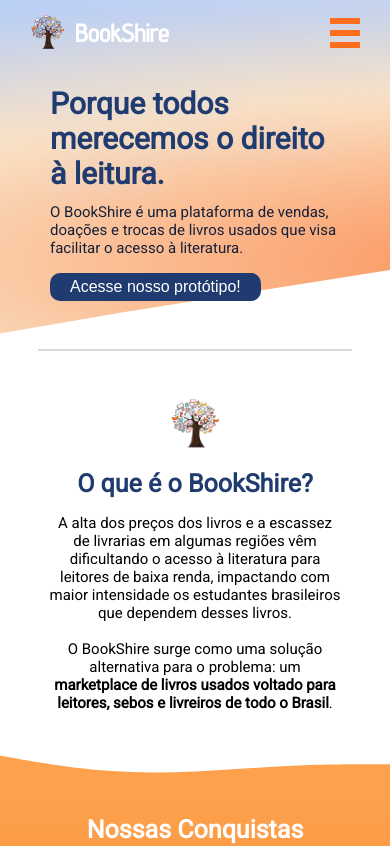
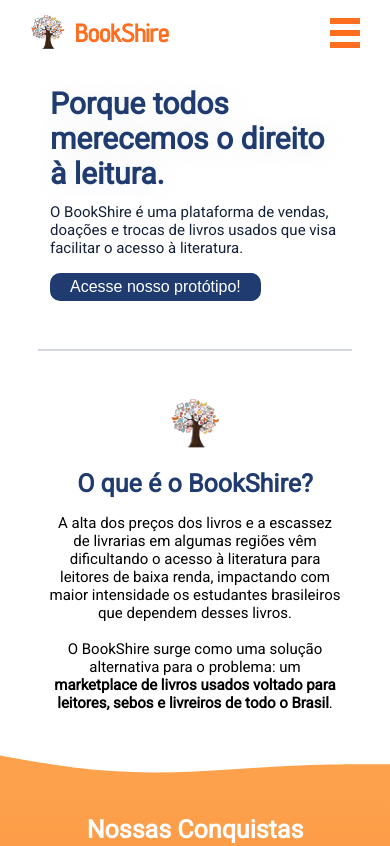
Before and after one commit to RayssaBuarque/BookShire-Website, an Angular app: page / in a window 390 px wide. Shown: the top 846 px of the page. Built offline with nearby package versions, Linux system fonts and the light colour scheme.

Commit message:
mobile responsitivity test

```diff
--- a/src/app/components/menu/menu.component-responsive.css
+++ b/src/app/components/menu/menu.component-responsive.css
@@ -21,4 +21,9 @@
         margin-right: 10px;
     }
 }
-@media screen and (max-width:500px){}
+
+@media screen and (max-width:500px){
+    .menu__title > a > h1{
+        color: #FF6D1F;
+    }
+}
--- a/src/app/pages/home/home.component-responsive.css
+++ b/src/app/pages/home/home.component-responsive.css
@@ -47,6 +47,10 @@
         object-fit: cover;
     }
 
+    .home__background{
+        visibility: hidden;
+    }
+
     .hr{
         margin: 3rem 0;
     }
```
